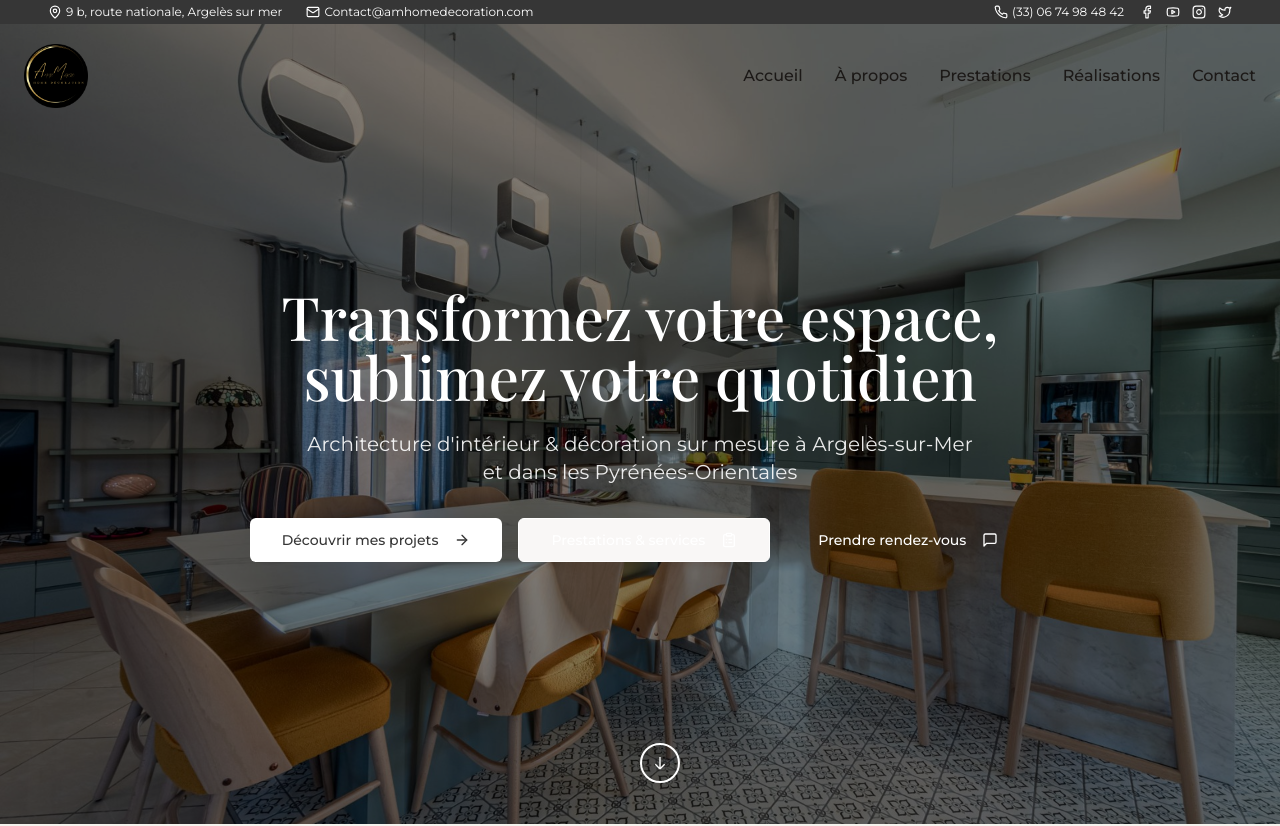
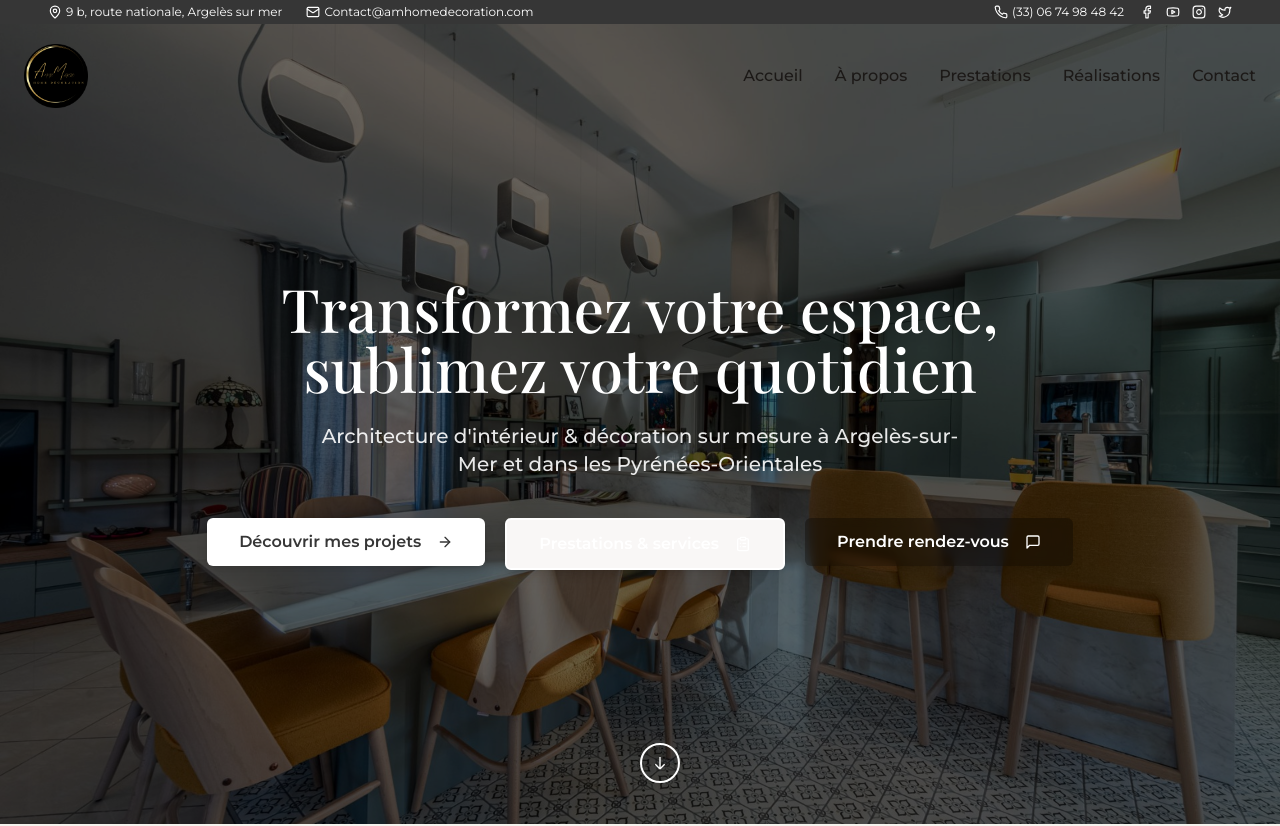
Before and after one commit to AmHomeDecoration/amhomedecoration, a React (Vite) app: page / in a window 1280 px wide. Shown: the top 826 px of the page. Built offline with nearby package versions, Linux system fonts and the light colour scheme.

Commit message:
Improve text visibility
The prompt requests modifications to improve the visibility of text elements.

```diff
--- a/src/components/HeroSection.tsx
+++ b/src/components/HeroSection.tsx
@@ -39,44 +39,44 @@ const HeroSection = () => {
       }}
     >
       {/* Overlay */}
-      <div className="absolute inset-0 bg-black/50 z-10"></div>
+      <div className="absolute inset-0 bg-black/60 z-10"></div>
 
       {/* Content */}
       <div className="container mx-auto px-4 relative z-20 text-white text-center">
         <h1 className="text-3xl md:text-5xl lg:text-6xl font-serif font-medium mb-6 leading-tight">
           Transformez votre espace,<br />sublimez votre quotidien
         </h1>
-        <p className="text-lg md:text-xl max-w-2xl mx-auto mb-8 text-white/90">
+        <p className="text-lg md:text-xl max-w-2xl mx-auto mb-10 text-white/90 font-medium">
           Architecture d'intérieur & décoration sur mesure à Argelès-sur-Mer et dans les Pyrénées-Orientales
         </p>
-        <div className="flex flex-col sm:flex-row gap-4 justify-center">
+        <div className="flex flex-col sm:flex-row gap-5 justify-center max-w-4xl mx-auto">
           <Button
             size="lg"
-            className="bg-white text-design-charcoal hover:bg-white/90"
+            className="bg-white text-design-charcoal hover:bg-white/90 shadow-lg py-6 font-semibold text-base"
             onClick={handleDiscoverProjects}
           >
             Découvrir mes projets
-            <ArrowRight className="ml-2 h-4 w-4" />
+            <ArrowRight className="ml-2 h-5 w-5" />
           </Button>
 
           <Button
             variant="outline"
             size="lg"
-            className="border-white text-white hover:bg-white/20"
+            className="border-2 border-white text-white hover:bg-white/20 shadow-lg py-6 font-semibold text-base"
             onClick={handleServicesClick}
           >
             Prestations & services
-            <ClipboardList className="ml-2 h-4 w-4" />
+            <ClipboardList className="ml-2 h-5 w-5" />
           </Button>
 
           <Button
             variant="ghost"
             size="lg"
-            className="text-white hover:bg-white/10"
+            className="text-white hover:bg-white/20 shadow-lg py-6 font-semibold text-base backdrop-blur-sm bg-black/30"
             onClick={handleContactClick}
           >
             Prendre rendez-vous
-            <MessageSquare className="ml-2 h-4 w-4" />
+            <MessageSquare className="ml-2 h-5 w-5" />
           </Button>
         </div>
       </div>
```
